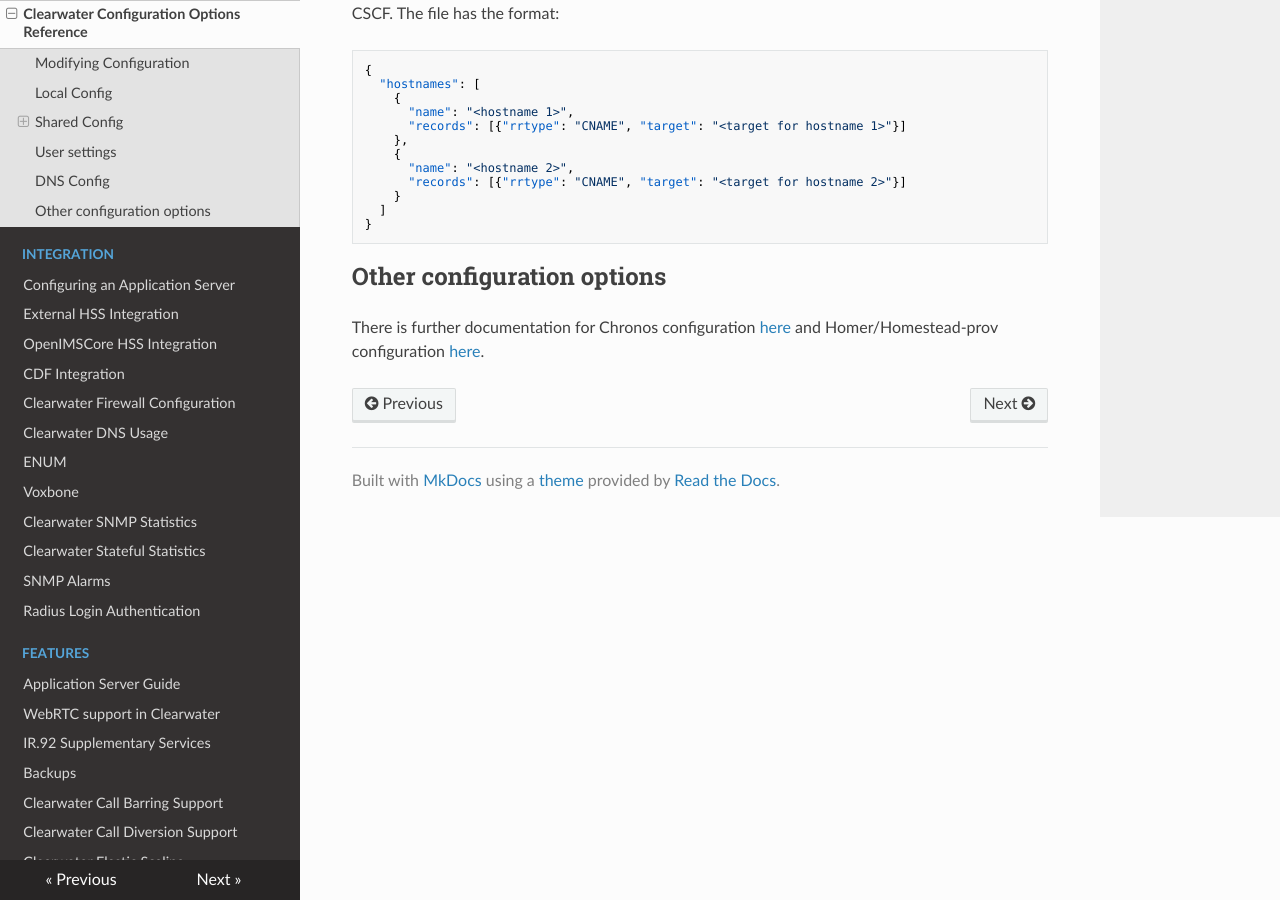
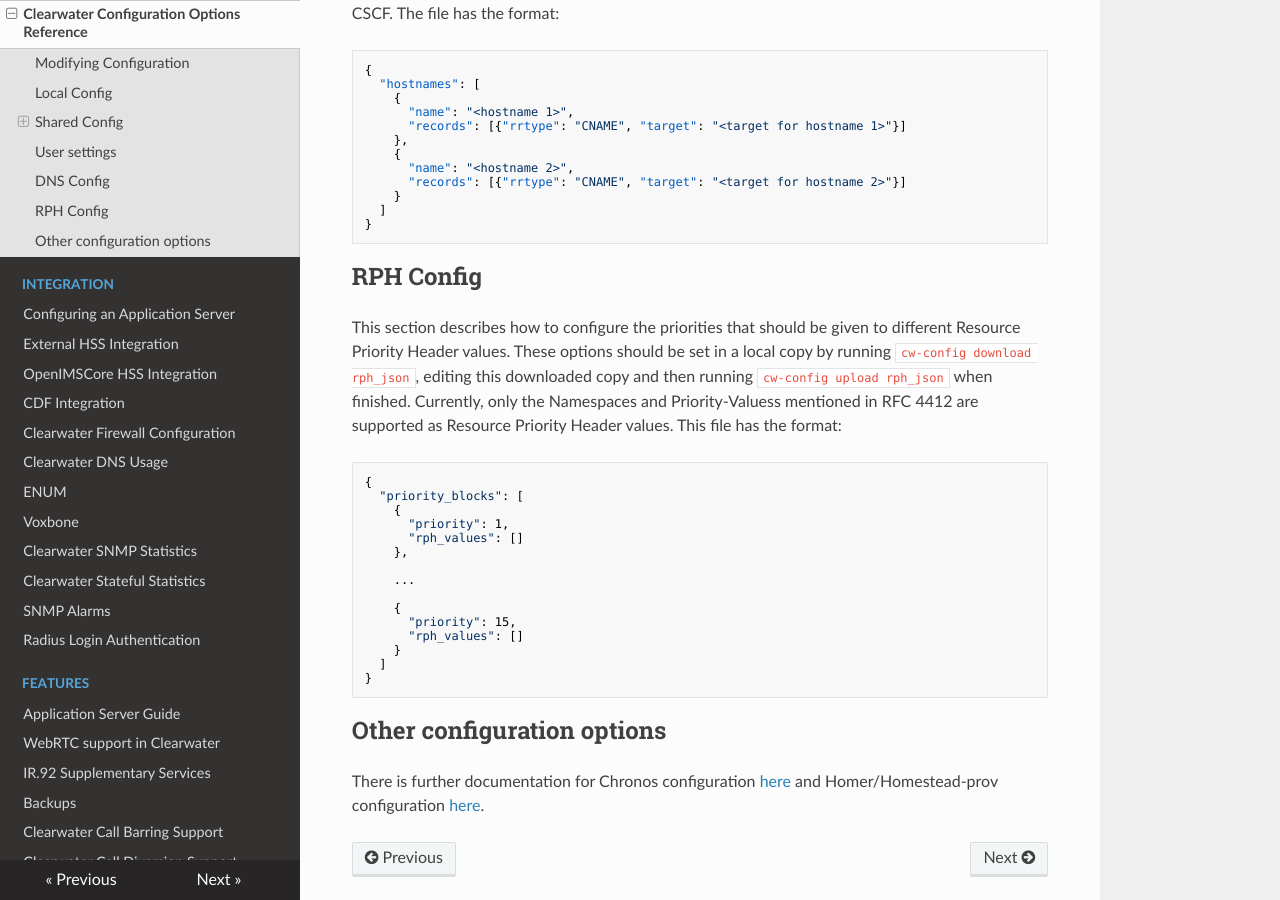
Before and after one commit to Metaswitch/clearwater-readthedocs, an MkDocs documentation site: the page built from docs/Clearwater_Configuration_Options_Reference.md, in a window 1280 px wide and 900 px high, scrolled down 13865 px. Built offline with MkDocs 1.6.1, drawn with Linux system fonts in a browser that asks for light colours; nearby versions of some CDN libraries; old or Windows-style settings are respelled for this version of MkDocs.

Commit message:
update docs to include rph.json config details

```diff
--- a/docs/Clearwater_Configuration_Options_Reference.md
+++ b/docs/Clearwater_Configuration_Options_Reference.md
@@ -265,6 +265,26 @@ This section describes the static DNS config which can be used to override DNS r
       ]
     }
 
+## RPH Config
+
+This section describes how to configure the priorities that should be given to different Resource Priority Header values. These options should be set in a local copy by running `cw-config download rph_json`, editing this downloaded copy and then running `cw-config upload rph_json` when finished. Currently, only the Namespaces and Priority-Valuess mentioned in RFC 4412 are supported as Resource Priority Header values. This file has the format:
+
+    {
+      "priority_blocks": [
+        {
+          "priority": 1,
+          "rph_values": []
+        },
+
+        ...
+
+        {
+          "priority": 15,
+          "rph_values": []
+        }
+      ]
+    }
+
 ## Other configuration options
 
 There is further documentation for Chronos configuration [here](https://github.com/Metaswitch/chronos/blob/dev/doc/configuration.md) and Homer/Homestead-prov configuration [here](https://github.com/Metaswitch/crest/blob/master/docs/development.md#local-settings).
```
Also changed, not shown: docs/Modifying_Clearwater_settings.md (+3 -2 lines).
